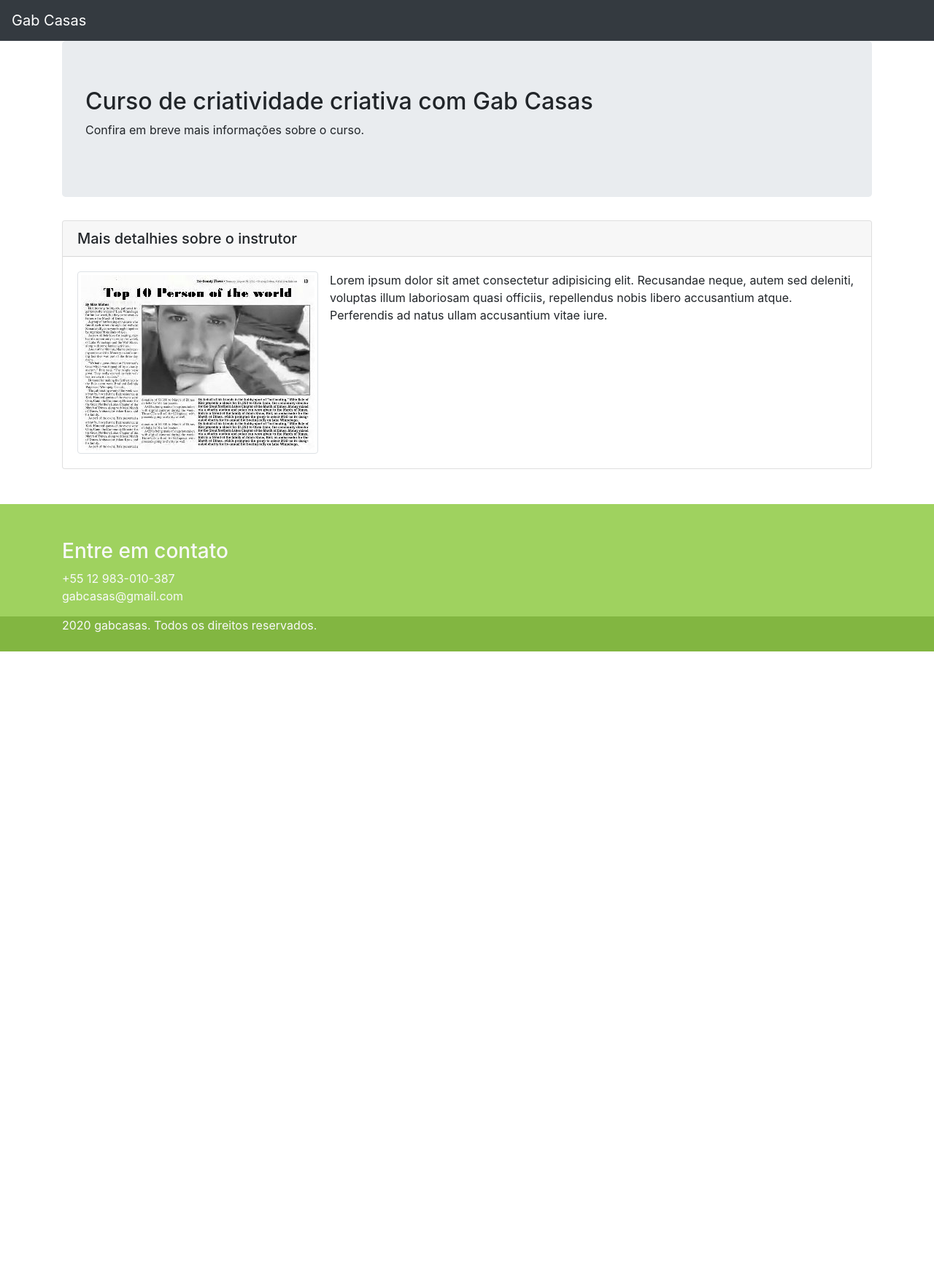
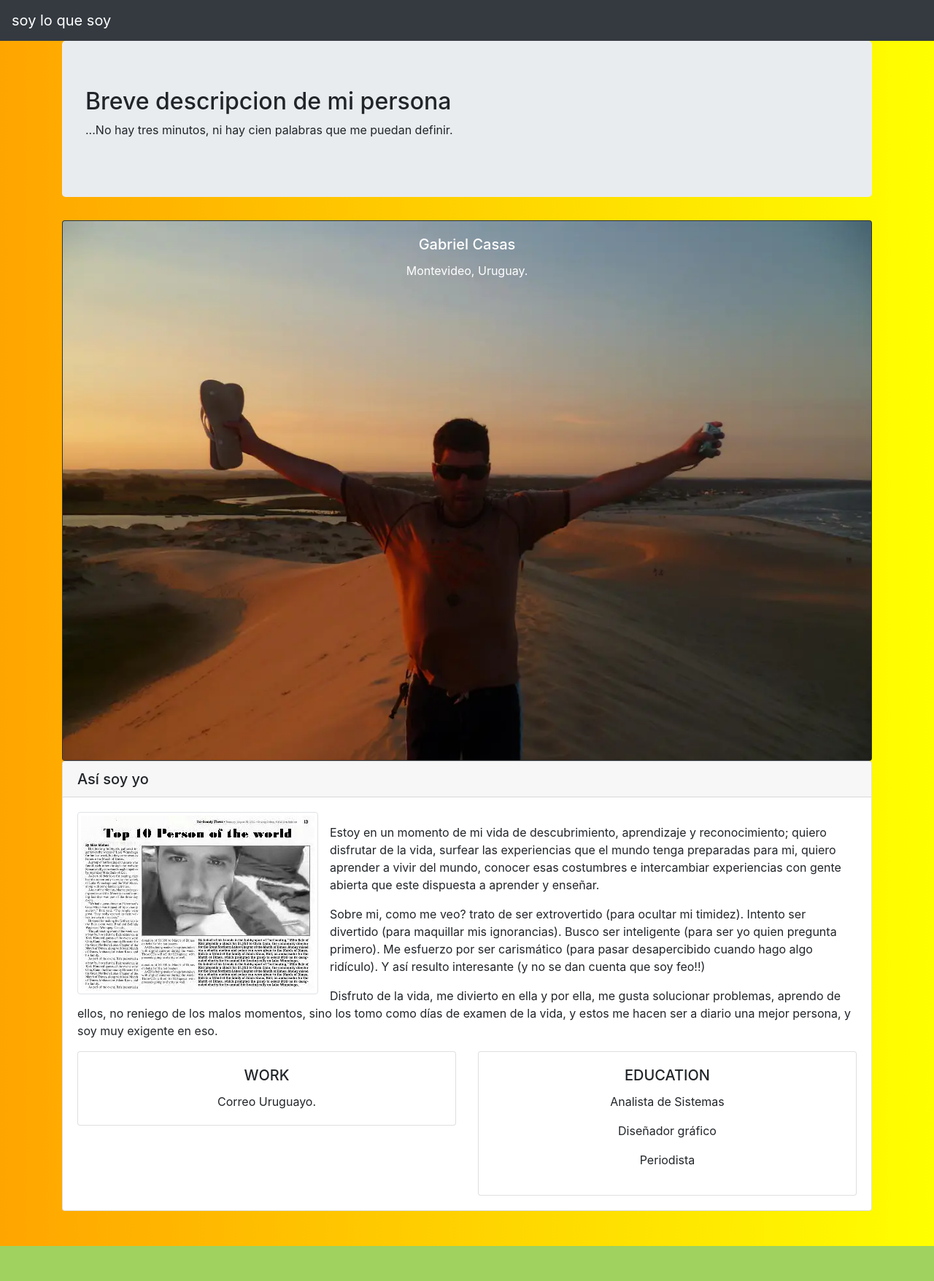
Before and after one commit to serlus/curso-django-serlus, a Django app: page / in a window 1280 px wide. Shown: the whole page at 73% size. Before the commit the page ends 893 px from the top, so only its background shows below. Run offline with Django 3.2, Linux system fonts and the light colour scheme; some libraries are stand-ins or nearby versions.

Commit message:
mudança de layout

```diff
--- a/pypro/base/static/css/style.css
+++ b/pypro/base/static/css/style.css
@@ -5,3 +5,7 @@
 .rights{
     background-color: #82b641;
 }
+
+.has-ledge{
+    background-image: linear-gradient(to right, orange, yellow);
+}
--- a/pypro/base/templates/base/home.html
+++ b/pypro/base/templates/base/home.html
@@ -18,10 +18,10 @@
 	<script src="{% static 'js/scripts.js' %}"></script>
 
   </head>
-  <body>
+  <body class="has-ledge">
 
 	<nav class="navbar navbar-expand-lg navbar-dark bg-dark">
-		<a class="navbar-brand" href="{% url 'base:home' %}">Gab Casas</a>
+		<a class="navbar-brand" href="{% url 'base:home' %}">soy lo que soy</a>
 		<button class="navbar-toggler" type="button" data-toggle="collapse" data-target="#navbarSupportedContent" aria-controls="navbarSupportedContent" aria-expanded="false" aria-label="Toggle navigation">
 		  <span class="navbar-toggler-icon"></span>
 		</button>
@@ -38,55 +38,71 @@
 		<div class="col-md-12">
 			<div class="jumbotron">
 				<h2>
-					Curso de criatividade criativa com Gab Casas
+					Breve descripcion de mi persona
 				</h2>
 				<p>
-					Confira em breve mais informações sobre o curso.
+					...No hay tres minutos, ni hay cien palabras que me puedan definir.
 				</p>
 
 			</div>
+			<div class="card bg-dark text-white">
+				<img src="{% static 'img/gab1.jpg' %}" class="card-img-top" alt="foto de gabriel em uma duna de areia">
+				<div class="card-img-overlay text-center">
+				  <h5 class="card-title">Gabriel Casas</h5>
+				  <p>Montevideo, Uruguay.</p>
+				</div>
+			  </div>
 			<div class="row">
 				<div class="col-md-12">
 					<div class="card">
 						<h5 class="card-header">
-							Mais detalhies sobre o instrutor
+							Así soy yo
 						</h5>
 						<div class="card-body">
 							<p class="card-text">
 								<img src="{% static 'img/gab.jpg' %}" alt="foto de gabriel casas"
 								class="img-thumbnail float-left mr-3"/>
-							Lorem ipsum dolor sit amet consectetur adipisicing elit. Recusandae neque, autem sed deleniti, voluptas illum laboriosam quasi officiis, repellendus nobis libero accusantium atque. Perferendis ad natus ullam accusantium vitae iure.
+								<p>
+								Estoy en un momento de mi vida de descubrimiento, aprendizaje y reconocimiento; quiero disfrutar de la vida, surfear las experiencias que el mundo tenga preparadas para mi, quiero aprender a vivir del mundo, conocer esas costumbres e intercambiar experiencias con gente abierta que este dispuesta a aprender y enseñar.
+								</p>
+								<p>
+								Sobre mi, como me veo? trato de ser extrovertido (para ocultar mi timidez). Intento ser divertido (para maquillar mis ignorancias). Busco ser inteligente (para ser yo quien pregunta primero). Me esfuerzo por ser carismático (para pasar desapercibido cuando hago algo ridículo). Y así resulto interesante (y no se dan cuenta que soy feo!!)
+								</p>
+								<p>
+								Disfruto de la vida, me divierto en ella y por ella, me gusta solucionar problemas, aprendo de ellos, no reniego de los malos momentos, sino los tomo como días de examen de la vida, y estos me hacen ser a diario una mejor persona, y soy muy exigente en eso.
+								</p>
 							</p>
+							<div class="row">
+								<div class="col-sm-6">
+								  <div class="card text-center">
+									<div class="card-body">
+									  <h5 class="card-title">WORK</h5>
+									  <p class="card-text">Correo Uruguayo.</p>
+									</div>
+								  </div>
+								</div>
+								<div class="col-sm-6">
+								  <div class="card text-center">
+									<div class="card-body">
+									  <h5 class="card-title">EDUCATION</h5>
+									  <p class="card-text">Analista de Sistemas</p>
+									  <p>Diseñador gráfico</p>
+									  <p>Periodista</p>
+									</div>
+								  </div>
+								</div>
+							  </div>
 						</div>
 					</div>
 				</div>
+
 			</div>
 		</div>
 	</div>
 </div>
 
 <footer class="main-footer mt-5 pt-5  text-light">
-	<div class="container">
-		<div class="row">
-			<div class="col">
-				<h3>Entre em contato</h3>
-				<address>
-					+55 12 983-010-387
-					<br/>
-					<a href="mailto:gabcasas@gmail.com" class="text-light">gabcasas@gmail.com</a>
-				</address>
-			</div>
-		</div>
-	</div>
-	<div class="rights pb-4">
-		<div class="container">
-			<div class="row">
-				<div class="col">
-					{% now 'Y' %} gabcasas. Todos os direitos reservados.
-				</div>
-			</div>
-		</div>
-	</div>
+
 </footer>
 
   </body>
```
Also changed, not shown: pypro/base/static/img/gab1.jpg (added).
